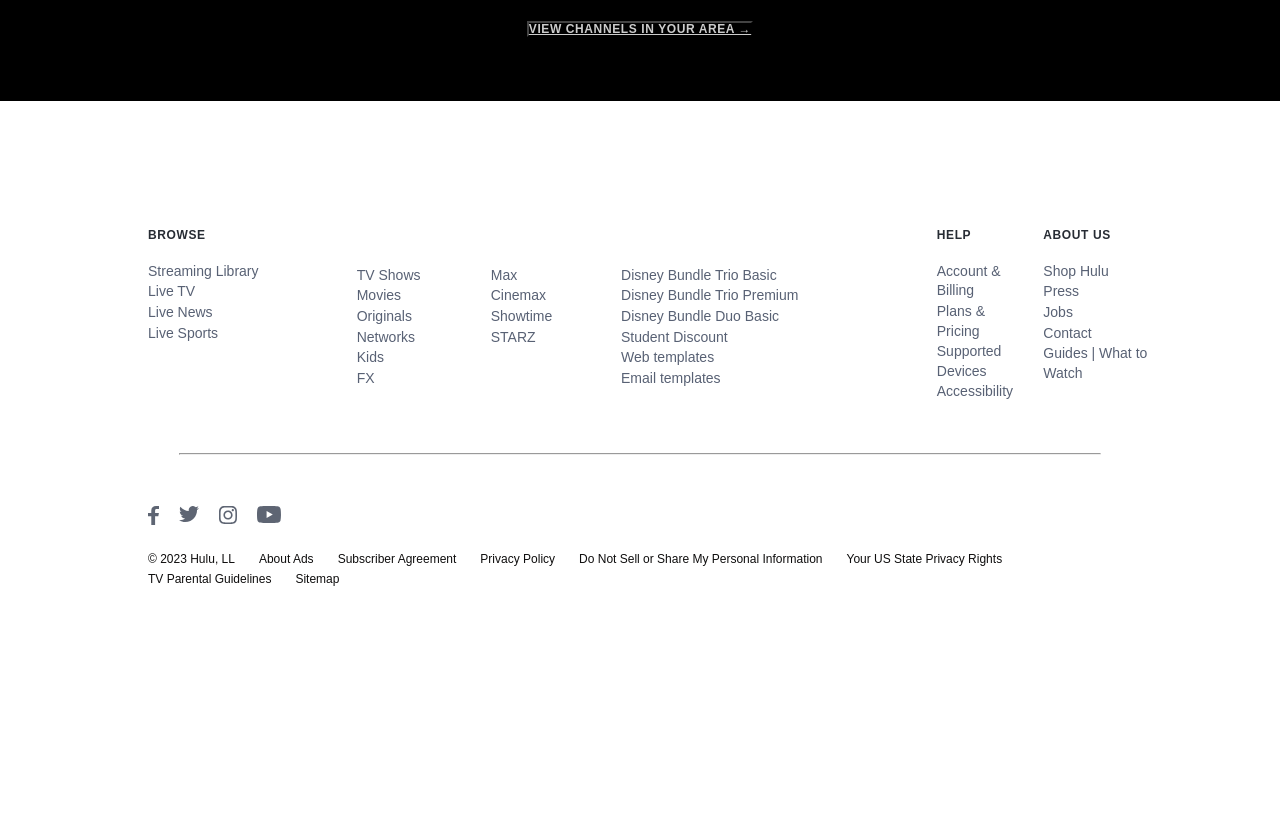
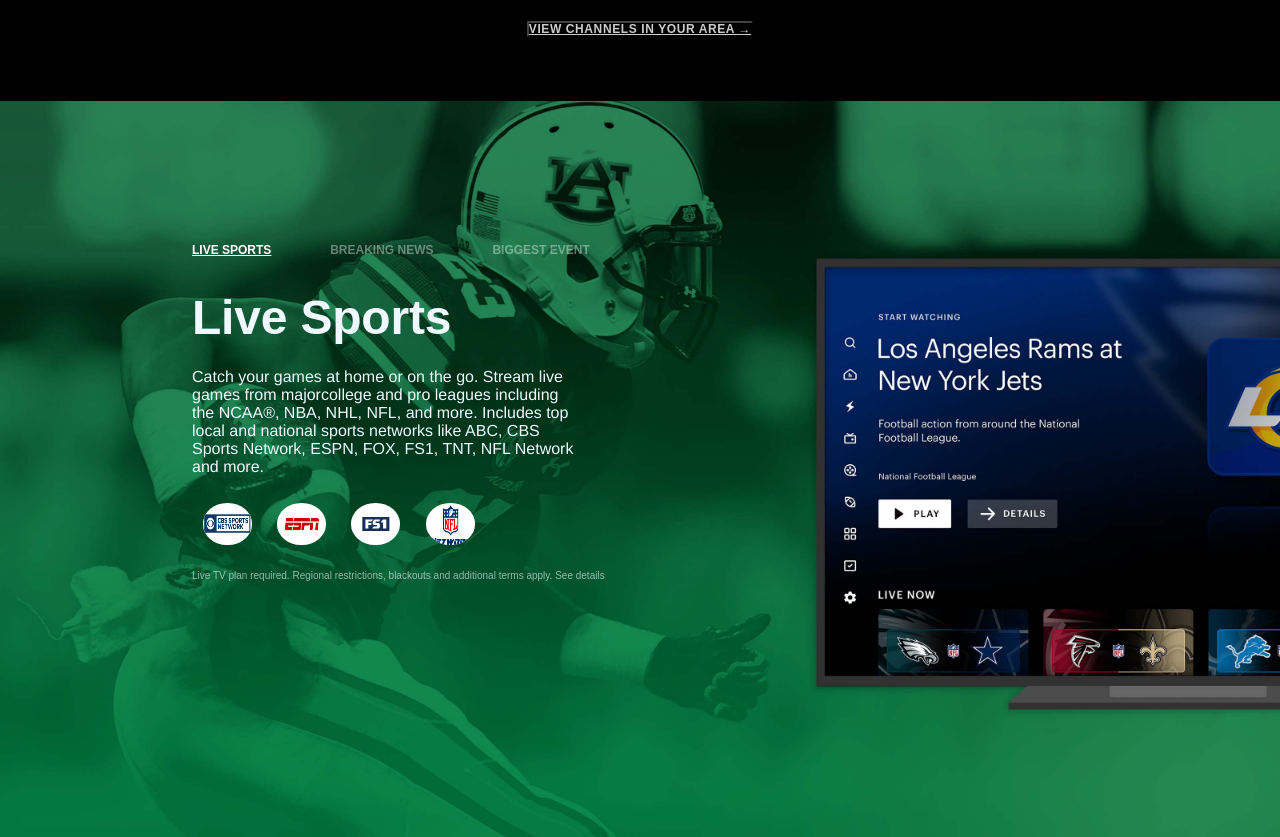
Before and after one commit to AhmadShamouka/Hulu, a plain HTML site: page index.html in a window 1280 px wide. Shown: the part 1900-2737 px from the top of the page. Before the commit the page ends 2616 px from the top, so only its background shows below. Drawn offline with Linux system fonts and the light colour scheme.

Commit message:
sports section

```diff
--- a/index.html
+++ b/index.html
@@ -145,6 +145,37 @@
             </div>
         </div>
     </div>
+    <div class="sports">
+      <div class="buttons">
+        <button class="buttons-tab active-button">LIVE SPORTS</button>
+        <button class="buttons-tab">BREAKING NEWS</button>
+        <button class="buttons-tab">BIGGEST EVENT</button>
+      </div>
+
+<div class="sport-text">
+  <div>
+    <div class="titleh1">
+      <h2>Live Sports</h2>
+    </div>
+    <div class="titlep">
+      <p>Catch your games at home or on the go. Stream live<br>
+         games from majorcollege and pro leagues
+         including <br>the NCAA®, NBA, NHL, NFL, and more. Includes top <br> local
+          and national sports networks like ABC, CBS <br> Sports Network, ESPN, FOX, FS1,
+          TNT, NFL Network <br> and more.</p>
+    </div>
+  </div>
+<div class="logos">
+  <img class="small-logo" src="/assets/images/original3.png">
+  <img class="small-logo" src="/assets/images/ESPN.png">
+
+  <img class="small-logo" src="/assets/images/original.svg">
+  <img class="small-logo" src="/assets/images/origina1l.png">
+  <div class="text-under-logos">
+    <p>Live TV plan required. Regional restrictions, blackouts and additional terms apply. See details</p>
+  </div>
+</div>
+
 </div>
 </div>
 <footer>
--- a/style.css
+++ b/style.css
@@ -311,6 +311,127 @@
     margin-left: 80%;
 
 }
+.sports {
+    background-image: url("/assets/images/sports-bg.jpeg");
+    min-width: 100%;
+    background-repeat: no-repeat;
+    font-family: Graphik,Helvetica,Arial,sans-serif;
+    background-color: #0b0c0f;
+    width: 100%;
+    z-index: -1;
+    background-size: cover;
+    background-position: center;
+        margin: 0 auto;
+    padding-top: 34px;
+    height: 760px;
+  }
+  .buttons{
+    margin-left: 15%;
+    padding-bottom: 31px;
+    text-align: left;
+}
+.buttons-tab{
+    margin-right: 5%;
+    cursor: pointer;
+    text-transform: uppercase;
+    color: hsla(0,0%,100%,.4);
+    background: none;
+    border: none;
+    padding: 0;
+    font-size: 12px;
+    line-height: 1.15;
+    font-weight: 900;
+    border-radius: 0;
+}
+.active-button {
+    color: #fff;
+    margin-top: 10%;
+    height: 7px;
+    text-decoration: underline;
+
+  }
+  .titleh1{
+    font-family: "Graphik Web",sans-serif;
+    font-size: 32px;
+    font-weight: 600;
+    line-height: 1.2;
+    letter-spacing: -0.2px;
+  }
+  .titlep{
+    color: #fff;
+    max-width: 550px;
+    text-align: left;
+    margin-top: 2%;
+  }
+  .sport-text{
+    text-align: left;
+    padding-bottom: 31px;
+    white-space: nowrap;
+    margin-left: 15%;
+}
+.logos{
+    display: inline-block;
+    height: 53px;
+    flex-wrap: wrap;
+    width: 350px;
+    height: 300px;
+    margin: 27px auto 0;
+}
+.small-logo{
+    margin: 0 10.5px 20px;
+    width: 14%;
+    height: 14%;
+    border-radius: 49%;
+    background-color: #fff;
+}
+.text-under-logos p{  font-family: Graphik Web,Graphik,sans-serif;
+font-size: 10px;
+font-weight: 40px;
+letter-spacing: 0;
+line-height: 1.46;
+text-transform: none;
+color: hsla(0,0%,100%,.6);
+}
+
+
+
+
+
+
+
+
+
+
+
+
+
+
+
+
+
+
+
+
+
+
+
+
+
+
+
+
+
+
+
+
+
+
+
+
+
+
+
+
 footer{
     padding: 10%;
 }
@@ -372,6 +493,7 @@
   }
 
 hr{
+    width: 90%;
     margin: 5%;
 }
 @media (max-width: 767px){
```
Also changed, not shown: assets/images/ESPN.png (added), assets/images/origina1l.png (added), assets/images/original.svg (added), assets/images/original3.png (added), assets/images/sports-bg.jpeg (added).
